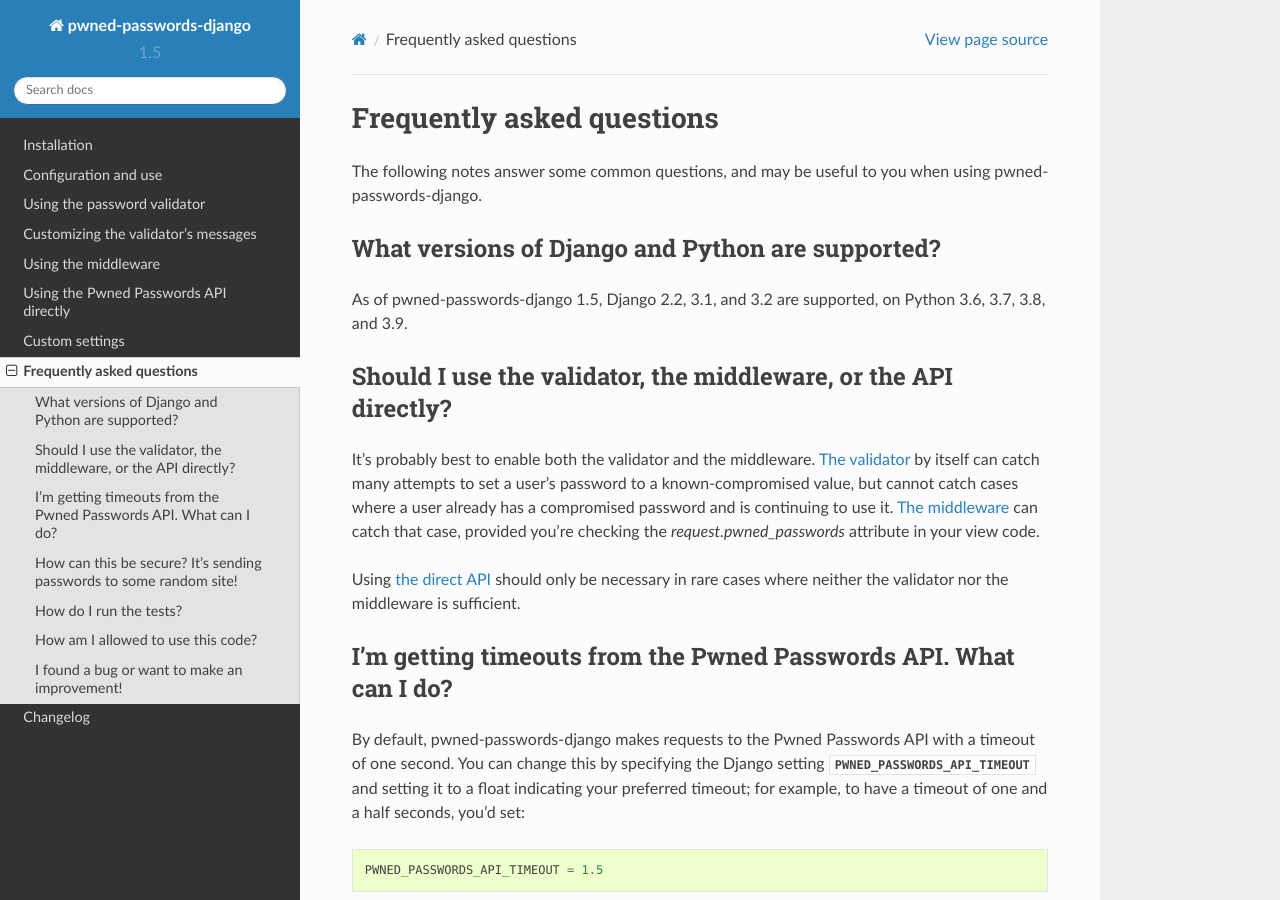
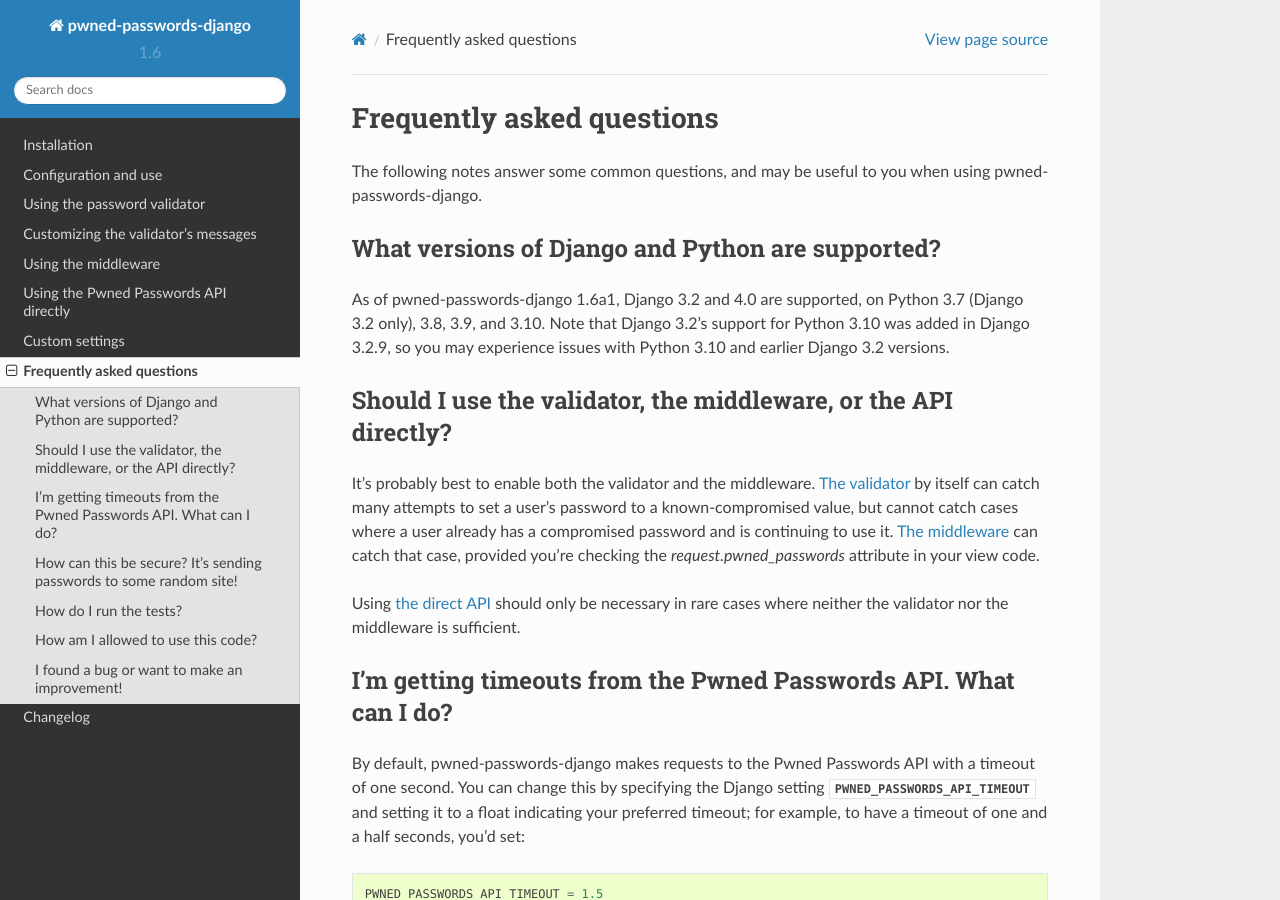
Before and after one commit to ubernostrum/pwned-passwords-django, a Sphinx documentation site: the page built from docs/faq.rst, in a window 1280 px wide and 900 px high. Built offline with Sphinx 7.4.7 and the Read the Docs theme 2.0.0, drawn with Linux system fonts in a browser that asks for light colours; some of the changed text lies outside the part shown.

Commit message:
Prep for a release.

```diff
--- a/docs/conf.py
+++ b/docs/conf.py
@@ -7,9 +7,9 @@
 source_suffix = ".rst"
 master_doc = "index"
 project = "pwned-passwords-django"
-copyright = "2018-2021, James Bennett"
-version = "1.5"
-release = "1.5"
+copyright = "2018-2022, James Bennett"
+version = "1.6"
+release = "1.6a1"
 exclude_trees = ["_build"]
 pygments_style = "sphinx"
 htmlhelp_basename = "pwned-passwords-djangodoc"
--- a/docs/faq.rst
+++ b/docs/faq.rst
@@ -11,8 +11,11 @@
 What versions of Django and Python are supported?
 -------------------------------------------------
 
-As of pwned-passwords-django |release|, Django 2.2, 3.1, and 3.2 are
-supported, on Python 3.6, 3.7, 3.8, and 3.9.
+As of pwned-passwords-django |release|, Django 3.2 and 4.0 are
+supported, on Python 3.7 (Django 3.2 only), 3.8, 3.9, and 3.10. Note
+that Django 3.2's support for Python 3.10 was added in Django 3.2.9,
+so you may experience issues with Python 3.10 and earlier Django 3.2
+versions.
 
 
 Should I use the validator, the middleware, or the API directly?
--- a/docs/install.rst
+++ b/docs/install.rst
@@ -4,8 +4,10 @@
 Installation
 ============
 
-pwned-passwords-django |release| supports Django 2.2, 3.1, and 3.2, on
-Python 3.6, 3.7, 3.8, and 3.9.
+pwned-passwords-django |release| supports Django 3.2 and 4.0 on Python
+3.7 (Django 3.2 only), 3.8, 3.9, and 3.10. Note that Django 3.2's
+support for Python 3.10 was added in Django 3.2.9, so you may
+experience issues with Python 3.10 and earlier Django 3.2 versions.
 
 To install pwned-passwords-django, run::
 
```
Also changed, not shown: setup.py (+5 -6 lines), 4 other files.
